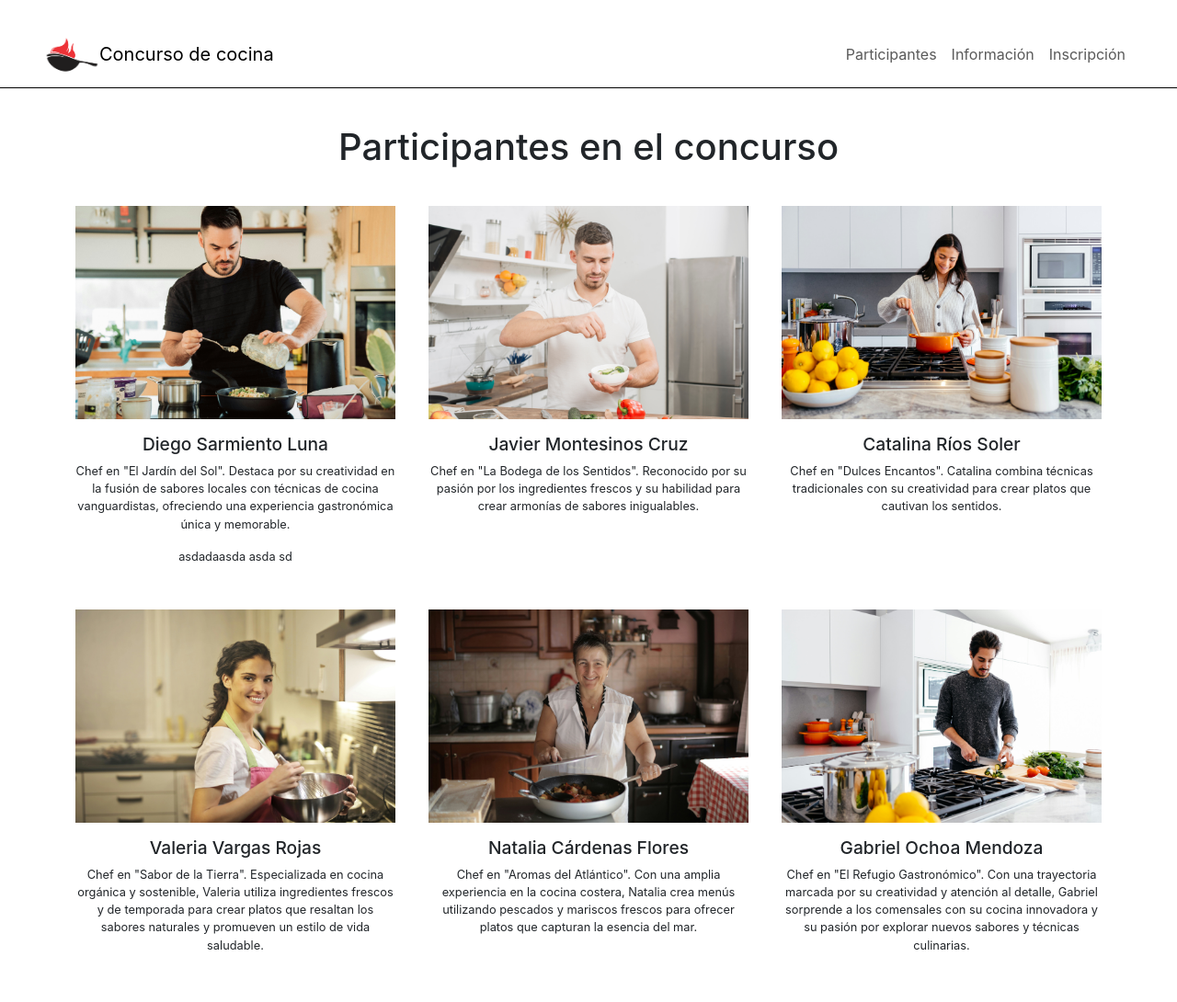
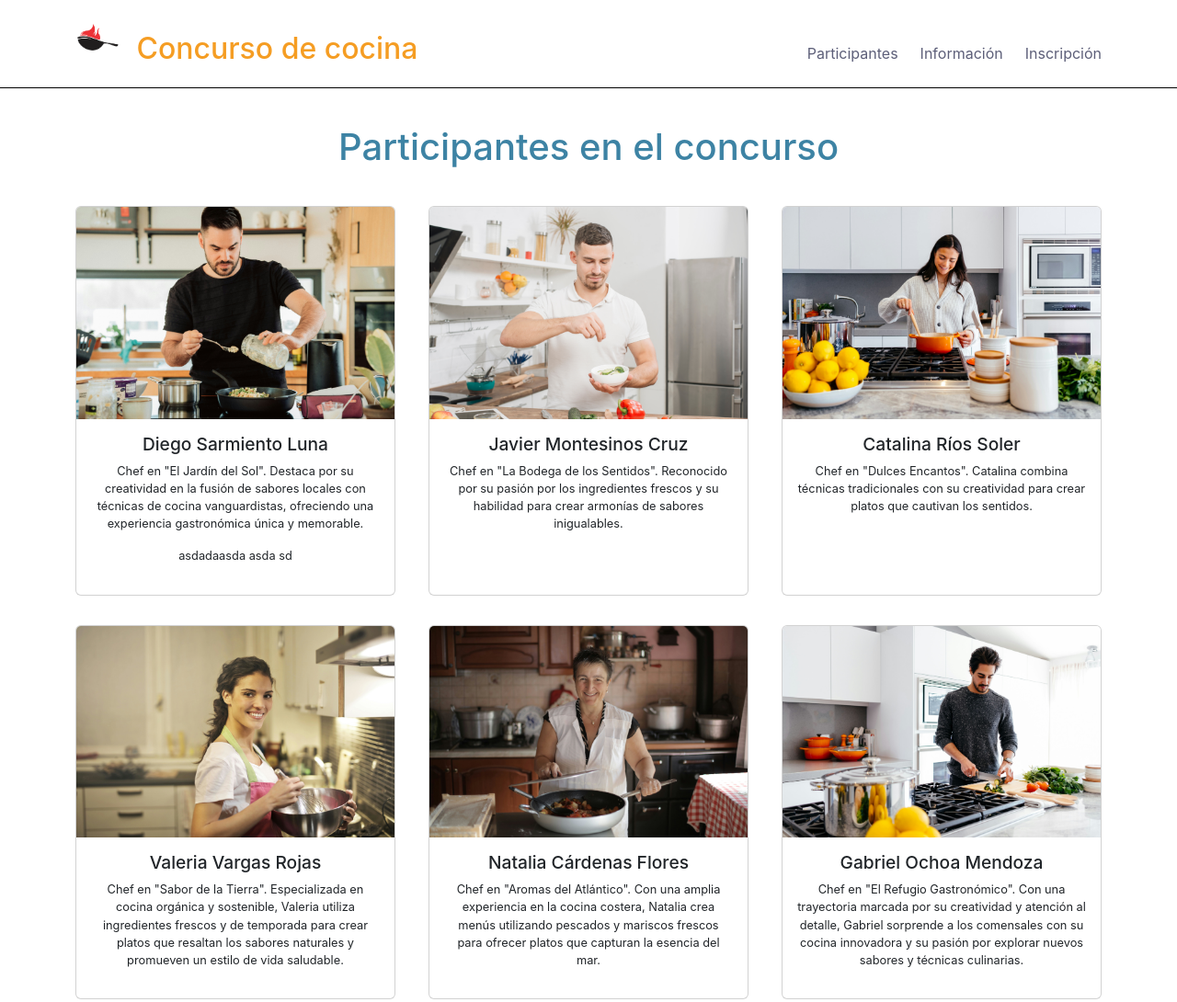
Before and after one commit to sforjab/html_css2_pec2, a website built with Parcel: page src/participantes.html in a window 1280 px wide. Shown: the top 1090 px of the page at 92% size. Built offline with nearby package versions, Linux system fonts and the light colour scheme.

Commit message:
Se instala FontAwesome, Animate.css y Stylelint y se realizan modificaciones relativas a las nuevas funciones de color

```diff
--- a/src/assets/scripts/main.js
+++ b/src/assets/scripts/main.js
@@ -5,6 +5,7 @@
 
 import * as bootstrap from 'bootstrap';
 import { Carousel } from 'bootstrap';
+import 'animate.css';
 
 // import 'some-node-module';
 // import SomeModule from 'some-node-module';
--- a/src/assets/styles/layouts/_home.scss
+++ b/src/assets/styles/layouts/_home.scss
@@ -38,17 +38,6 @@
   }
 }
 
-/* .uoc-container {
-  max-width: 800px;
-  margin: auto;
-  padding: 2rem;
-  border-radius: 2rem;
-  text-align: center;
-  background-color: #fff;
-  box-shadow: 0 4px 6px -1px rgba(0, 0, 0, 0.1),
-    0 2px 4px -1px rgba(0, 0, 0, 0.06);
-} */
-
 .html__list, .header__list {
   padding: 0;
   line-height: 1.5rem;
@@ -56,19 +45,15 @@
 }
 
 /* Contenedores */
-.navbar {
-  margin: 0 3rem;
+.container {
+  container-type: normal;
 }
 
-.navbar-brand {
-  display: flex;
-  align-items: center;
+@container (min-width: 700px) {
+  .container__titulo {
+    width: 80%;
+  }
 }
-
-.navbar-expand-lg .navbar-collapse {
-  justify-content: end;
-}
-
 
 .header {
   border-bottom: 1px solid black;
@@ -275,6 +260,8 @@
 .container__titulo {
   margin: 2.5rem 0;
   text-align: center;
+  color: lch(51.18% 29 239.29);
+
 }
 
 .container__participante__lista {
@@ -293,9 +280,9 @@
   text-align: center;
 }
 
-.container__participante__imagen {
+/* .container__participante__imagen {
   max-width: 100%;
-}
+} */
 
 .container__participante__nombre {
   font-size: 1.2rem;
@@ -489,4 +476,20 @@
 .container__form {
   width: 50%;
   margin: 3rem 0;
+  border: 3px solid color(display-p3 0.823 0.6554 0.2537 / 1);
+  padding: 2rem;
+  border-radius: 2rem;
 }
+
+//EN LOS QUE HE CAMBIADO CLASES DE BOOTSTRAP, MIRAR SI MODIFICO MEJOR LAS VARIABLES
+.form-control, .form-select {
+  background-color: hwb(0deg 100% 10%);
+}
+
+.form-group {
+  color: lab(31% -30 -50);
+}
+
+.alert-success {
+  color: oklch(52.06% 0.15 160.94);
+}
--- a/src/assets/styles/main.scss
+++ b/src/assets/styles/main.scss
@@ -16,6 +16,7 @@
  */
 
  @import "bootstrap/scss/bootstrap.scss";
+ @import "npm:@fortawesome/fontawesome-free/css/all.css";
 // @import "some-node-module";
 // @import "@some-company/some-node-module";
 
--- a/src/participantes.html
+++ b/src/participantes.html
@@ -10,14 +10,12 @@
     <body>
         <include src="./views/header.html"></include>
         <div class="container">
-            <div class="container__titulo"><h1>Participantes en el concurso</h1></div>
+            <div class="container__titulo"><h1 class="animate__animated animate__backInLeft">Participantes en el concurso</h1></div>
             <div class="container__participante">
                 <ul class="container__participante__lista">
-                    <li class="container__participante__elemento">
-                        <figure>
-                            <img class="container__participante__imagen" src="./assets/images/chef1.jpg" alt="Foto de Diego Sarmiento Luna">
-                        </figure>
-                        <div>
+                    <li class="card container__participante__elemento">
+                        <img class="card-img-top" src="./assets/images/chef1.jpg" alt="Foto de Diego Sarmiento Luna">
+                        <div class="card-body">
                             <h3 class="container__participante__nombre">Diego Sarmiento Luna</h3>
                             <p class="container__participante__info">Chef en "El Jardín del Sol". Destaca por su creatividad en la
                                 fusión de sabores locales con técnicas de cocina vanguardistas, ofreciendo una experiencia gastronómica única y memorable.
@@ -25,54 +23,44 @@
                             <p  class="container__participante__info">asdadaasda asda sd</p>
                         </div>
                     </li>
-                    <li class="container__participante__elemento">
-                        <figure>
-                            <img class="container__participante__imagen" src="./assets/images/chef2.jpg" alt="Javier Montesinos Cruz">
-                        </figure>
-                        <div>
+                    <li class="card container__participante__elemento">
+                        <img class="card-img-top" src="./assets/images/chef2.jpg" alt="Javier Montesinos Cruz">
+                        <div class="card-body">
                             <h3 class="container__participante__nombre">Javier Montesinos Cruz</h3>
                             <p class="container__participante__info">Chef en "La Bodega de los Sentidos". Reconocido por su pasión por los ingredientes
                                 frescos y su habilidad para crear armonías de sabores inigualables.
                             </p>
                         </div>
                     </li>
-                    <li class="container__participante__elemento">
-                        <figure>
-                            <img class="container__participante__imagen" src="./assets/images/chef3.jpg" alt="Catalina Ríos Soler">
-                        </figure>
-                        <div>
+                    <li class="card container__participante__elemento">
+                        <img class="card-img-top" src="./assets/images/chef3.jpg" alt="Catalina Ríos Soler">
+                        <div class="card-body">
                             <h3 class="container__participante__nombre">Catalina Ríos Soler</h3>
                             <p class="container__participante__info">Chef en "Dulces Encantos". Catalina combina técnicas tradicionales con su creatividad para
                                 crear platos que cautivan los sentidos.
                             </p>
                         </div>
                     </li>
-                    <li class="container__participante__elemento">
-                        <figure>
-                            <img class="container__participante__imagen" src="./assets/images/chef4.jpg" alt="Valeria Vargas Rojas">
-                        </figure>
-                        <div>
+                    <li class="card container__participante__elemento">
+                        <img class="card-img-top" src="./assets/images/chef4.jpg" alt="Valeria Vargas Rojas">
+                        <div class="card-body">
                             <h3 class="container__participante__nombre">Valeria Vargas Rojas</h3>
                             <p class="container__participante__info">Chef en "Sabor de la Tierra". Especializada en cocina orgánica y sostenible, Valeria
                                 utiliza ingredientes frescos y de temporada para crear platos que resaltan los sabores naturales y promueven un estilo de vida saludable.</p>
                         </div>
                     </li>
-                    <li class="container__participante__elemento">
-                        <figure>
-                            <img class="container__participante__imagen" src="./assets/images/chef5.jpg" alt="Natalia Cárdenas Flores">
-                        </figure>
-                        <div>
+                    <li class="card container__participante__elemento">
+                        <img class="card-img-top" src="./assets/images/chef5.jpg" alt="Natalia Cárdenas Flores">
+                        <div class="card-body">
                             <h3 class="container__participante__nombre">Natalia Cárdenas Flores</h3>
                             <p class="container__participante__info">Chef en "Aromas del Atlántico". Con una amplia experiencia en la cocina costera, Natalia crea menús
                                 utilizando pescados y mariscos frescos para ofrecer platos que capturan la esencia del mar.
                             </p>
                         </div>
                     </li>
-                    <li class="container__participante__elemento">
-                        <figure>
-                            <img class="container__participante__imagen" src="./assets/images/chef6.jpg" alt="Gabriel Ochoa Mendoza" class="container__participante__img">
-                        </figure>
-                        <div>
+                    <li class="card container__participante__elemento">
+                            <img class="card-img-top" src="./assets/images/chef6.jpg" alt="Gabriel Ochoa Mendoza">
+                        <div class="card-body">
                             <h3 class="container__participante__nombre">Gabriel Ochoa Mendoza</h3>
                             <p class="container__participante__info"> Chef en "El Refugio Gastronómico". Con una trayectoria marcada por su
                                 creatividad y atención al detalle, Gabriel sorprende a los comensales con su cocina innovadora y su pasión por
--- a/src/views/header.html
+++ b/src/views/header.html
@@ -1,44 +1,20 @@
 <!-- Cabecera -->
 <header class="header">
-    <nav class="navbar navbar-expand-lg">
-        <a class="navbar-brand" href="./index.html">
-          <img src="./assets/images/logo.png" width="60" height="60" class="d-inline-block align-top" alt="Logo">
-          Concurso de cocina
-        </a>
-        <button class="navbar-toggler" type="button" data-toggle="collapse" data-target="#navbarSupportedContent" aria-controls="navbarSupportedContent" aria-expanded="false" aria-label="Toggle navigation">
-          <span class="navbar-toggler-icon"></span>
-        </button>
-
-        <div class="collapse navbar-collapse" id="navbarSupportedContent">
-          <ul class="navbar-nav ml-auto">
-            <li class="nav-item active">
-              <a class="nav-link" href="./participantes.html">Participantes</a>
-            </li>
-            <li class="nav-item">
-              <a class="nav-link" href="./informacion.html">Información</a>
-            </li>
-            <li class="nav-item">
-              <a class="nav-link" href="./inscripcion.html">Inscripción</a>
-            </li>
-          </ul>
-        </div>
-      </nav>
-</header>
-
-<!-- <div class="container header__container">
+    <div class="container header__container">
         <div class="header__logo">
             <a href="/src/index.html" class="header__link">
                 <h1 class="banner header__banner">
                     <span class="banner__highlight">Concurso de cocina</span>
                 </h1>
             </a>
-        </div> -->
+        </div>
         <!-- Menú -->
-        <!-- <nav class="header__nav">
+        <nav class="header__nav">
             <ul class="header__list">
               <li class="header__item"><a class="header__link" href="/src/participantes.html">Participantes</a></li>
               <li class="header__item"><a class="header__link" href="/src/informacion.html">Información</a></li>
               <li class="header__item"><a class="header__link" href="/src/inscripcion.html">Inscripción</a></li>
             </ul>
         </nav>
-    </div> -->
+    </div>
+</header>
```
Also changed, not shown: package.json (+6 -1 lines), src/informacion.html (+3 -3 lines), src/inscripcion.html (+1 -1 lines), 2 other files.
